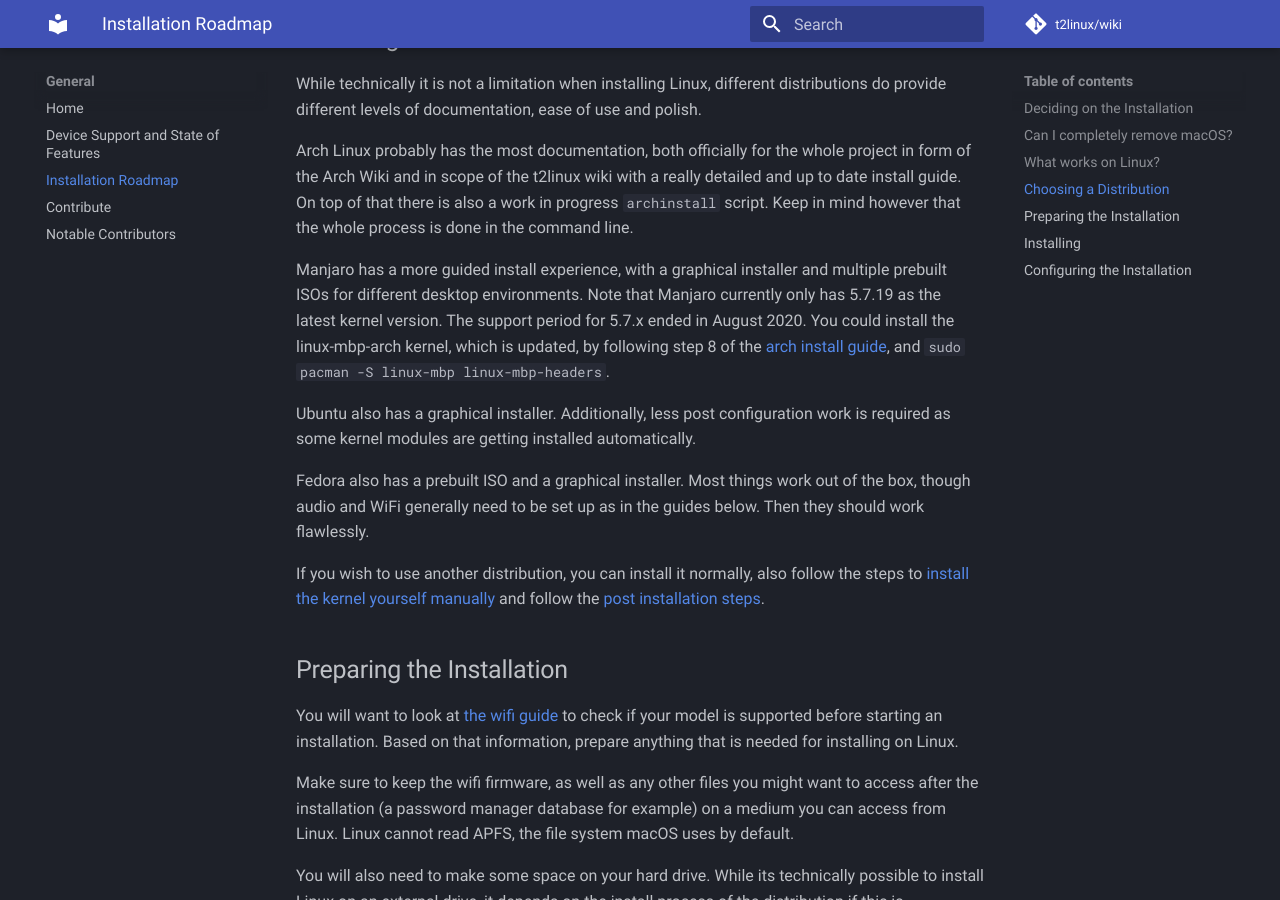
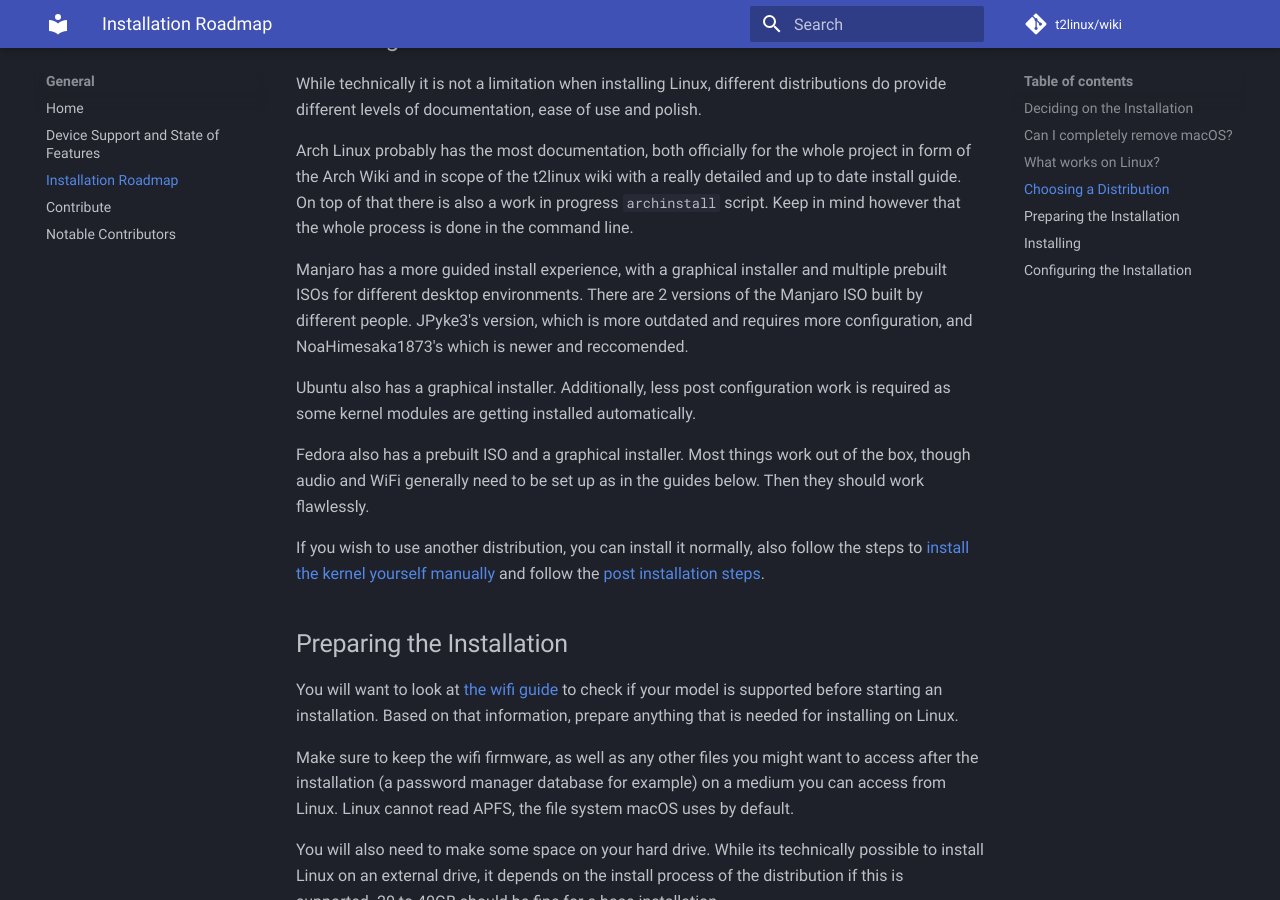
Before and after one commit to t2linux/wiki, an MkDocs documentation site: the page built from docs/roadmap.md, in a window 1280 px wide and 900 px high, scrolled down 1141 px. Built offline with MkDocs 1.6.1 and Material for MkDocs 9.7.7, drawn with Linux system fonts in a browser that asks for light colours; comment, search, counter and statistics services are not loaded.

Commit message:
Update roadmap.md
Changed manjaro section to no longer be as outdated

```diff
--- a/docs/roadmap.md
+++ b/docs/roadmap.md
@@ -37,8 +37,7 @@ Arch Linux probably has the most documentation, both officially for the whole pr
 t2linux wiki with a really detailed and up to date install guide. On top of that there is also a work in progress `archinstall` script.
 Keep in mind however that the whole process is done in the command line.
 
-Manjaro has a more guided install experience, with a graphical installer and multiple prebuilt ISOs for different desktop environments. Note that Manjaro currently only has 5.7.19 as the latest kernel version. The support period for 5.7.x ended in August 2020.
-You could install the linux-mbp-arch kernel, which is updated, by following step 8 of the [arch install guide](https://wiki.t2linux.org/distributions/arch/installation/), and `sudo pacman -S linux-mbp linux-mbp-headers`.
+Manjaro has a more guided install experience, with a graphical installer and multiple prebuilt ISOs for different desktop environments. There are 2 versions of the Manjaro ISO built by different people. JPyke3's version, which is more outdated and requires more configuration, and NoaHimesaka1873's which is newer and reccomended.
 
 Ubuntu also has a graphical installer. Additionally, less post configuration work is required as some kernel modules are getting installed automatically.
 
```
